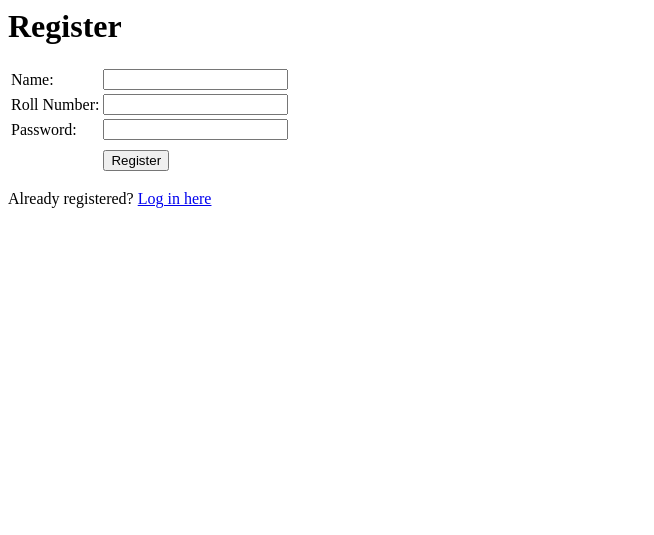
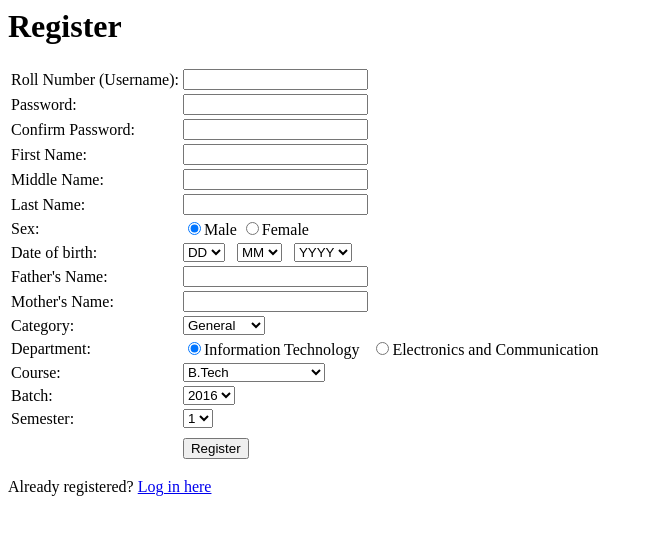
Before and after one commit to shivamgupta1/College-Enrollment-System, a PHP site: page /register.php in a window 1280 px wide. Shown: the top 535 px of the page, without its empty margins (0-654 px from the left). Run offline with PHP 8.4, Linux system fonts and the light colour scheme.

Commit message:
Improved registration page

```diff
--- a/register.php
+++ b/register.php
@@ -11,19 +11,119 @@
 
 <body>
 	<h1>Register</h1>
-	<form action="" method="post">
+	<form action="<?php $_SERVER['PHP_SELF']; ?>" method="post">
 		<table>
 		<tr>
-			<td>Name: </td>
-			<td><input type="text" name="name" /></td>
-		</tr>
-		<tr>
-			<td>Roll Number: </td>
-			<td><input type="text" name="rollno"/></td>
+			<td>Roll Number (Username): </td>
+			<td><input type="text" name="rollno" /></td>
 		</tr>
 		<tr>
 			<td>Password: </td>
 			<td><input type="password" name="password" /></td>
+		</tr>
+		<tr>
+			<td>Confirm Password: </td>
+			<td><input type="password" name="cpassword" /></td>
+		</tr>
+		<tr>
+			<td>First Name: </td>
+			<td><input type="text" name="fname" value=""/></td>
+		</tr>
+		<tr>
+			<td>Middle Name: </td>
+			<td><input type="text" name="mname" value="" /></td>
+		</tr>
+		<tr>
+			<td>Last Name: </td>
+			<td><input type="text" name="lname" value="" /></td>
+		</tr>
+		<tr>
+			<td>Sex: </td>
+			<td>
+				<input type="radio" name="gender" value="male" checked />Male&nbsp<input type="radio" name="gender" value="female" />Female
+			</td>
+		</tr>
+		<tr>
+			<td>Date of birth: </td>
+			<td>
+				<select name="date_dob">
+					<option value="null">DD</option>
+					<?php
+						for($i=1; $i<=31; $i++) {
+							printf("<option value=\"%02u\"> %02u </option>",$i, $i);
+						}
+					?>
+				}
+				</select>
+				&nbsp
+				<select name="month_dob">
+					<option value="null">MM</option>
+					<?php
+						for($i=1; $i<=12; $i++) {
+							printf("<option value=\"%02u\"> %02u </option>",$i, $i);
+						}
+					?>
+				</select>
+				&nbsp
+				<select name="year_dob">
+					<option value="null">YYYY</option>
+					<?php
+						for($i=2006; $i>=1985; $i--) {
+							echo "<option value=\"$i\" > $i </option>";
+						}
+					?>
+				</select>
+			</td>
+		</tr>
+		<tr>
+			<td>Father's Name: </td>
+			<td><input type="text" name="father"/></td>
+		</tr>
+		<tr>
+			<td>Mother's Name: </td>
+			<td><input type="text" name="mother"/></td>
+		</tr>
+		<tr>
+			<td>Category: </td>
+			<td><select>
+				<option value="General">General</option>
+				<option value="SC">SC</option>
+				<option value="ST">ST</option>
+				<option value="OBC-NCL">OBC-NCL</option>
+			</select></td>
+		</tr>
+		<tr>
+			<td>Department: </td>
+			<td>
+				<input type="radio" name="department" value="I.T" checked />Information Technology&nbsp&nbsp&nbsp<input type="radio" name="department" value="E.C.E" />Electronics and Communication
+			</td>
+		</tr>
+		<tr>
+			<td>Course: </td>
+			<td><select name="course">
+				<option value="B.Tech">B.Tech</option>
+				<option value="M.tech">M.Tech</option>
+				<option value="B.Tech-M.Tech Dual">B.Tech-M.Tech Dual</option>
+				<option value="P.h.d">P.h.d</option>
+			</select></td>
+		</tr>
+		<tr>
+			<td>Batch: </td>
+			<td><select name="year">
+				<?php
+					for($i=2016; $i>=2000; $i--) {
+						echo "<option value=\"$i\" > $i </option>";
+					}
+				?>
+			</select></td>
+		</tr>
+		<tr>
+			<td>Semester: </td>
+			<td><select><?php
+				for($i=1; $i<=8; $i++) {
+					echo "<option value=\"$i\" > $i </option>";
+				}
+			?></select></td>
 		</tr>
 		<tr>
 			<td></td>
```
